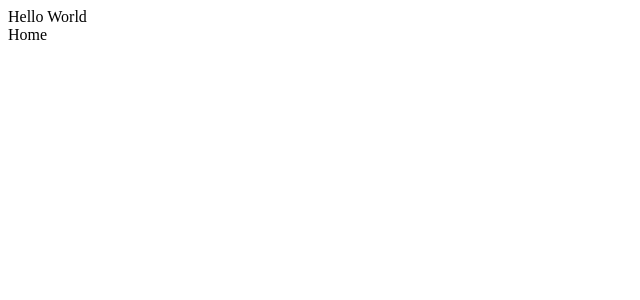
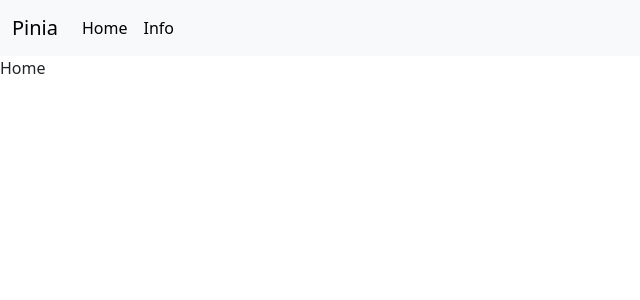
Before and after one commit to bhrugen/5-Vue-PiniaDemo, a Vue app in the folder PiniaDemo/: page / in a window 1280 px wide. Shown: the top 300 px of the page, without its empty margins (0-640 px from the left). Built offline with nearby package versions, Linux system fonts and the light colour scheme.

Commit message:
Section 16 - Routing in action

```diff
--- a/PiniaDemo/index.html
+++ b/PiniaDemo/index.html
@@ -1,9 +1,20 @@
 <!DOCTYPE html>
 <html lang="">
   <head>
-    <meta charset="UTF-8">
-    <link rel="icon" href="/favicon.ico">
-    <meta name="viewport" content="width=device-width, initial-scale=1.0">
+    <meta charset="UTF-8" />
+    <link rel="icon" href="/favicon.ico" />
+    <meta name="viewport" content="width=device-width, initial-scale=1.0" />
+    <link
+      href="https://cdn.jsdelivr.net/npm/bootstrap@5.3.3/dist/css/bootstrap.min.css"
+      rel="stylesheet"
+      integrity="sha384-QWTKZyjpPEjISv5WaRU9OFeRpok6YctnYmDr5pNlyT2bRjXh0JMhjY6hW+ALEwIH"
+      crossorigin="anonymous"
+    />
+    <script
+      src="https://cdn.jsdelivr.net/npm/bootstrap@5.3.3/dist/js/bootstrap.bundle.min.js"
+      integrity="sha384-YvpcrYf0tY3lHB60NNkmXc5s9fDVZLESaAA55NDzOxhy9GkcIdslK1eN7N6jIeHz"
+      crossorigin="anonymous"
+    ></script>
     <title>Vite App</title>
   </head>
   <body>
--- a/PiniaDemo/src/App.vue
+++ b/PiniaDemo/src/App.vue
@@ -3,9 +3,35 @@ import { RouterLink, RouterView } from "vue-router";
 </script>
 
 <template>
-  <header>
-    <div class="wrapper">Hello World</div>
-  </header>
-
+  <nav class="navbar navbar-expand-lg bg-body-tertiary">
+    <div class="container-fluid">
+      <router-link class="navbar-brand" to="/">Pinia</router-link>
+      <button
+        class="navbar-toggler"
+        type="button"
+        data-bs-toggle="collapse"
+        data-bs-target="#navbarSupportedContent"
+        aria-controls="navbarSupportedContent"
+        aria-expanded="false"
+        aria-label="Toggle navigation"
+      >
+        <span class="navbar-toggler-icon"></span>
+      </button>
+      <div class="collapse navbar-collapse" id="navbarSupportedContent">
+        <ul class="navbar-nav me-auto mb-2 mb-lg-0">
+          <li class="nav-item">
+            <router-link class="nav-link active" aria-current="page" to="/"
+              >Home</router-link
+            >
+          </li>
+          <li class="nav-item">
+            <router-link class="nav-link active" aria-current="page" to="/info"
+              >Info</router-link
+            >
+          </li>
+        </ul>
+      </div>
+    </div>
+  </nav>
   <RouterView />
 </template>
```
